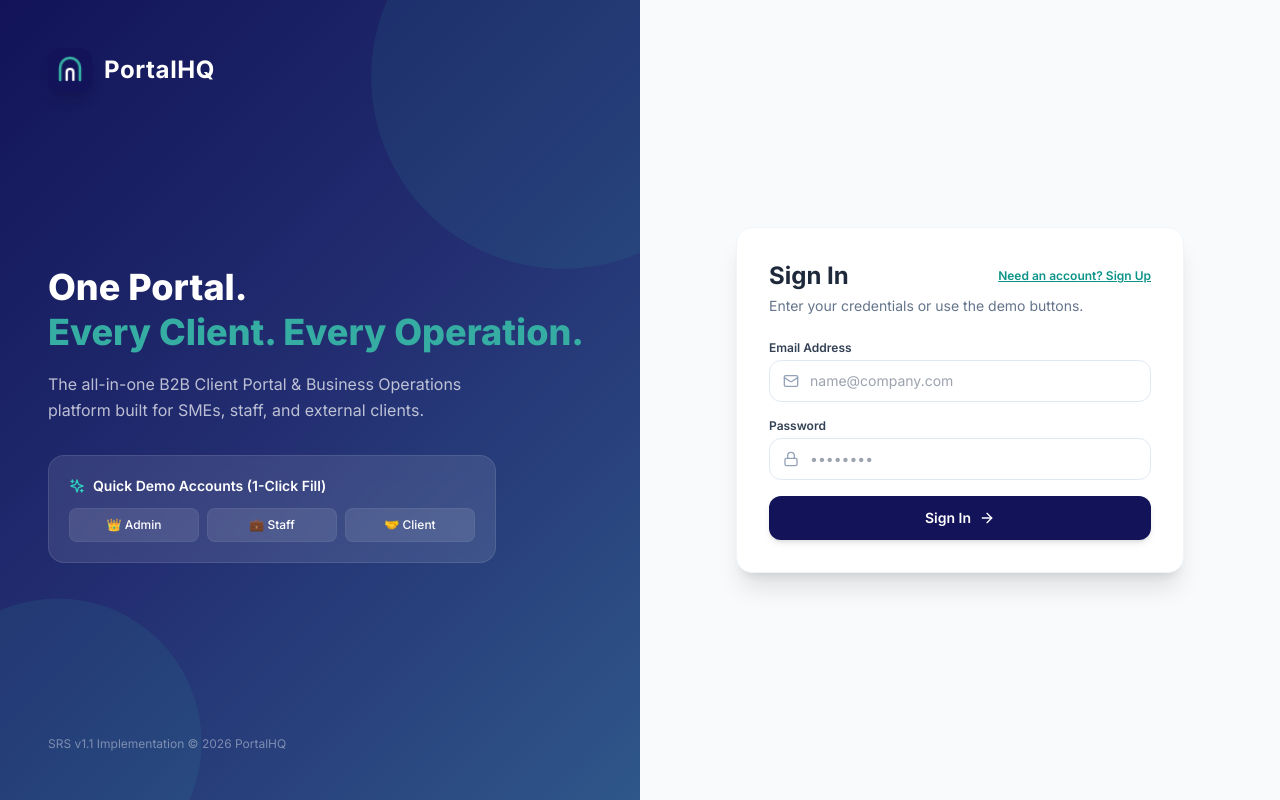
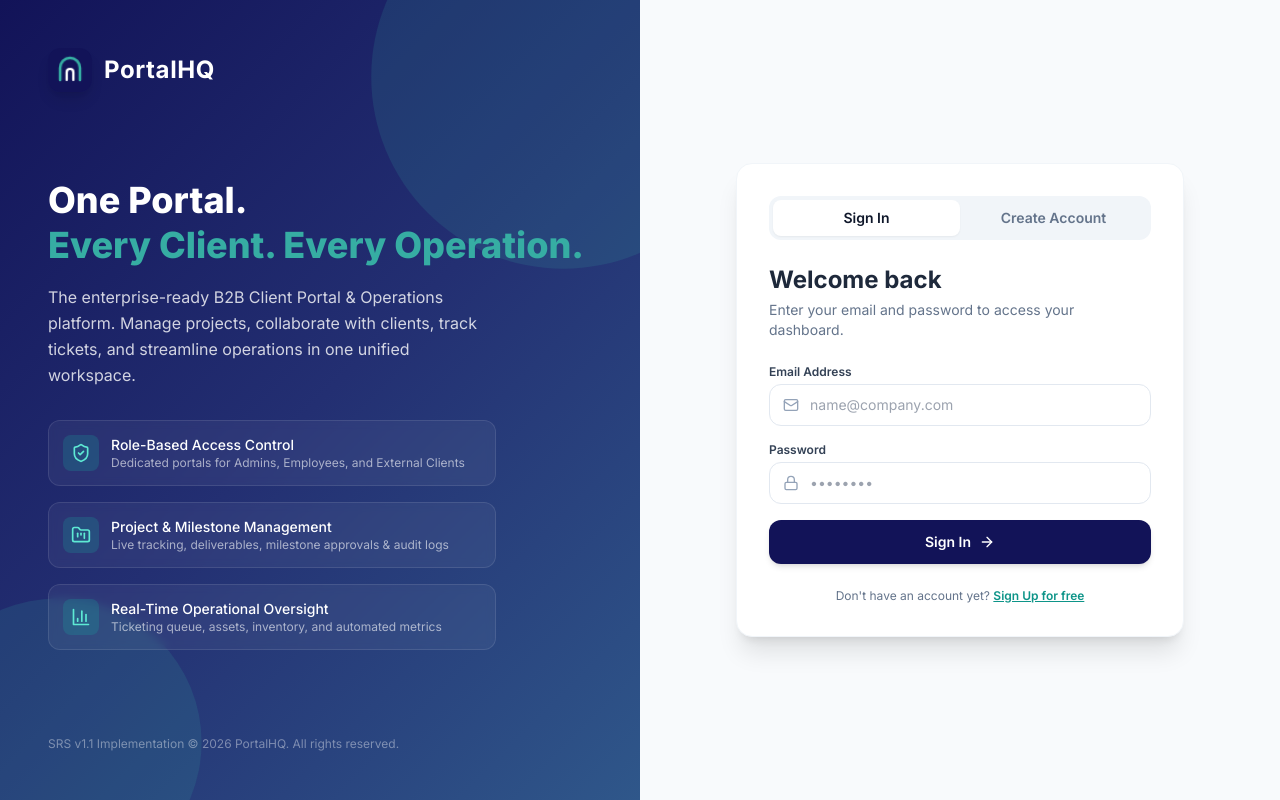
Before and after one commit to BadhonKumarRoy/PortalHQ, a React (Vite) app in the folder frontend/: page /login in a window 1280 px wide. Built offline with nearby package versions, Linux system fonts and the light colour scheme; no server answers.

Commit message:
feat: enable live Sign Up & clean up demo buttons from authentication

```diff
--- a/frontend/src/api/auth.js
+++ b/frontend/src/api/auth.js
@@ -7,6 +7,10 @@ import api from './axios';
 /** Log in with email + password. Returns access/refresh tokens and user info. */
 export const login = (email, password) =>
   api.post('/auth/login/', { email, password });
+
+/** Register a new user account. Returns access/refresh tokens and user info. */
+export const register = (data) =>
+  api.post('/auth/register/', data);
 
 /** Log out by invalidating the refresh token on the server. */
 export const logout = (refreshToken) =>
--- a/frontend/src/pages/auth/Login.jsx
+++ b/frontend/src/pages/auth/Login.jsx
@@ -1,19 +1,18 @@
 // src/pages/auth/Login.jsx
-// Login & Sign-Up page with 1-click Demo credentials
-// Supports both existing user login and new user registration.
+// Enterprise Authentication Page: Secure Sign In & Sign Up
+// Connects directly to Django REST Framework JWT endpoints.
 
 import { useState } from 'react';
 import { useNavigate } from 'react-router-dom';
 import { useAuth } from '../../context/AuthContext';
-import api from '../../api/axios';
 import toast from 'react-hot-toast';
-import { Mail, Lock, User, ArrowRight, Loader2, Sparkles } from 'lucide-react';
+import { Mail, Lock, User, ArrowRight, Loader2, ShieldCheck, BarChart3, FolderKanban } from 'lucide-react';
 
 export default function Login() {
-  const { login } = useAuth();
+  const { login, register } = useAuth();
   const navigate = useNavigate();
 
-  // Mode: 'login' or 'signup'
+  // Mode: false = 'Sign In', true = 'Create Account'
   const [isSignUp, setIsSignUp] = useState(false);
 
   // Form fields
@@ -24,57 +23,7 @@ export default function Login() {
   const [loading, setLoading] = useState(false);
   const [error, setError] = useState('');
 
-  /** Quick 1-click autofill for testing demo accounts */
-  const handleQuickFill = (demoEmail, demoPass) => {
-    setIsSignUp(false);
-    setEmail(demoEmail);
-    setPassword(demoPass);
-    setError('');
-  };
-
-  /** Handle Form Submission (Login or Sign Up) */
-  const handleSubmit = async (e) => {
-    e.preventDefault();
-    setError('');
-
-    if (!email || !password || (isSignUp && !fullName)) {
-      setError('Please fill in all required fields.');
-      return;
-    }
-
-    setLoading(true);
-    try {
-      if (isSignUp) {
-        // Register new user
-        const res = await api.post('/auth/register/', {
-          email,
-          full_name: fullName,
-          password,
-          role
-        });
-        toast.success('Account created successfully! Signing you in...');
-        // Auto-login with the new credentials
-        const user = await login(email, password);
-        redirectUser(user);
-      } else {
-        // Login existing user
-        const user = await login(email, password);
-        toast.success(`Welcome back, ${user.full_name || 'User'}!`);
-        redirectUser(user);
-      }
-    } catch (err) {
-      console.error(err);
-      const msg =
-        err.response?.data?.detail ||
-        err.response?.data?.email?.[0] ||
-        err.response?.data?.non_field_errors?.[0] ||
-        'Authentication failed. Please verify your details or backend connection.';
-      setError(msg);
-    } finally {
-      setLoading(false);
-    }
-  };
-
+  /** Redirect user based on their assigned role */
   const redirectUser = (user) => {
     if (user.role === 'ADMIN') navigate('/organization/dashboard');
     else if (user.role === 'EMPLOYEE') navigate('/employee/dashboard');
@@ -82,21 +31,91 @@ export default function Login() {
     else navigate('/');
   };
 
+  /** Handle Form Submission (Sign In or Sign Up) */
+  const handleSubmit = async (e) => {
+    e.preventDefault();
+    setError('');
+
+    // Basic front-end validation
+    if (!email.trim() || !password) {
+      setError('Please provide both your email address and password.');
+      return;
+    }
+
+    if (isSignUp && !fullName.trim()) {
+      setError('Please provide your full name to create an account.');
+      return;
+    }
+
+    if (isSignUp && password.length < 8) {
+      setError('Password must be at least 8 characters long.');
+      return;
+    }
+
+    setLoading(true);
+
+    try {
+      if (isSignUp) {
+        // Register new user account
+        const newUser = await register({
+          email: email.trim(),
+          full_name: fullName.trim(),
+          password,
+          role,
+        });
+        toast.success(`Welcome to PortalHQ, ${newUser.full_name || 'User'}!`);
+        redirectUser(newUser);
+      } else {
+        // Sign in existing user
+        const user = await login(email.trim(), password);
+        toast.success(`Welcome back, ${user.full_name || 'User'}!`);
+        redirectUser(user);
+      }
+    } catch (err) {
+      console.error('Authentication error:', err);
+      const data = err.response?.data;
+      let msg = 'Authentication failed. Please verify your details.';
+
+      if (data) {
+        if (typeof data.detail === 'string') {
+          msg = data.detail;
+        } else if (Array.isArray(data.email)) {
+          msg = data.email[0];
+        } else if (Array.isArray(data.password)) {
+          msg = data.password[0];
+        } else if (Array.isArray(data.non_field_errors)) {
+          msg = data.non_field_errors[0];
+        } else if (typeof data === 'string') {
+          msg = data;
+        }
+      }
+
+      setError(msg);
+    } finally {
+      setLoading(false);
+    }
+  };
+
   return (
     <div className="min-h-screen flex">
-      {/* ---- LEFT SIDE: Branding panel ---- */}
+      {/* ── LEFT SIDE: Branding & Features Panel (Desktop) ───────────────── */}
       <div
         className="hidden lg:flex lg:w-1/2 flex-col justify-between p-12 relative overflow-hidden"
         style={{
           background: 'linear-gradient(135deg, #121358 0%, #232F72 50%, #2F578A 100%)',
         }}
       >
-        <div className="absolute top-0 right-0 w-96 h-96 rounded-full opacity-10"
-          style={{ background: '#36ADA3', transform: 'translate(30%, -30%)' }} />
-        <div className="absolute bottom-0 left-0 w-72 h-72 rounded-full opacity-10"
-          style={{ background: '#36ADA3', transform: 'translate(-30%, 30%)' }} />
+        {/* Ambient background glow accents */}
+        <div
+          className="absolute top-0 right-0 w-96 h-96 rounded-full opacity-15"
+          style={{ background: '#36ADA3', transform: 'translate(30%, -30%)' }}
+        />
+        <div
+          className="absolute bottom-0 left-0 w-72 h-72 rounded-full opacity-15"
+          style={{ background: '#36ADA3', transform: 'translate(-30%, 30%)' }}
+        />
 
-        {/* Logo */}
+        {/* Brand Header */}
         <div className="flex items-center gap-3 relative z-10">
           <img
             src="/logo.png"
@@ -106,57 +125,60 @@ export default function Login() {
           <span className="text-white font-bold text-2xl tracking-wide">PortalHQ</span>
         </div>
 
-        {/* Hero text */}
-        <div className="relative z-10">
+        {/* Hero Copy & Value Propositions */}
+        <div className="relative z-10 my-auto py-12">
           <h1 className="text-4xl font-extrabold text-white leading-tight mb-4">
             One Portal.<br />
             <span style={{ color: '#36ADA3' }}>Every Client. Every Operation.</span>
           </h1>
-          <p className="text-white/70 text-base leading-relaxed max-w-md">
-            The all-in-one B2B Client Portal & Business Operations platform built for SMEs, staff, and external clients.
+          <p className="text-white/80 text-base leading-relaxed max-w-md mb-8">
+            The enterprise-ready B2B Client Portal & Operations platform. Manage projects, collaborate with clients, track tickets, and streamline operations in one unified workspace.
           </p>
 
-          {/* Quick Demo Credentials Box */}
-          <div className="mt-8 p-5 bg-white/10 backdrop-blur-md rounded-2xl border border-white/10 max-w-md">
-            <div className="flex items-center gap-2 text-white font-semibold text-sm mb-3">
-              <Sparkles size={16} className="text-teal-400" />
-              <span>Quick Demo Accounts (1-Click Fill)</span>
+          {/* Feature Highlights */}
+          <div className="space-y-4 max-w-md">
+            <div className="flex items-center gap-3 p-3.5 rounded-xl bg-white/5 border border-white/10 backdrop-blur-sm">
+              <div className="p-2 rounded-lg bg-teal-500/20 text-teal-300">
+                <ShieldCheck size={20} />
               </div>
-            <div className="grid grid-cols-3 gap-2">
-              <button
-                type="button"
-                onClick={() => handleQuickFill('admin@portalhq.com', 'admin123')}
-                className="py-2 px-3 bg-white/10 hover:bg-white/20 text-white text-xs font-medium rounded-lg text-center transition border border-white/5"
-              >
-                👑 Admin
-              </button>
-              <button
-                type="button"
-                onClick={() => handleQuickFill('employee@portalhq.com', 'emp123')}
-                className="py-2 px-3 bg-white/10 hover:bg-white/20 text-white text-xs font-medium rounded-lg text-center transition border border-white/5"
-              >
-                💼 Staff
-              </button>
-              <button
-                type="button"
-                onClick={() => handleQuickFill('client@portalhq.com', 'client123')}
-                className="py-2 px-3 bg-white/10 hover:bg-white/20 text-white text-xs font-medium rounded-lg text-center transition border border-white/5"
-              >
-                🤝 Client
-              </button>
+              <div>
+                <h4 className="text-white font-medium text-sm">Role-Based Access Control</h4>
+                <p className="text-white/60 text-xs">Dedicated portals for Admins, Employees, and External Clients</p>
+              </div>
+            </div>
+
+            <div className="flex items-center gap-3 p-3.5 rounded-xl bg-white/5 border border-white/10 backdrop-blur-sm">
+              <div className="p-2 rounded-lg bg-teal-500/20 text-teal-300">
+                <FolderKanban size={20} />
+              </div>
+              <div>
+                <h4 className="text-white font-medium text-sm">Project & Milestone Management</h4>
+                <p className="text-white/60 text-xs">Live tracking, deliverables, milestone approvals & audit logs</p>
+              </div>
+            </div>
+
+            <div className="flex items-center gap-3 p-3.5 rounded-xl bg-white/5 border border-white/10 backdrop-blur-sm">
+              <div className="p-2 rounded-lg bg-teal-500/20 text-teal-300">
+                <BarChart3 size={20} />
+              </div>
+              <div>
+                <h4 className="text-white font-medium text-sm">Real-Time Operational Oversight</h4>
+                <p className="text-white/60 text-xs">Ticketing queue, assets, inventory, and automated metrics</p>
+              </div>
             </div>
           </div>
         </div>
 
+        {/* Footer */}
         <p className="text-white/40 text-xs relative z-10">
-          SRS v1.1 Implementation &copy; 2026 PortalHQ
+          SRS v1.1 Implementation &copy; 2026 PortalHQ. All rights reserved.
         </p>
       </div>
 
-      {/* ---- RIGHT SIDE: Form ---- */}
-      <div className="flex-1 flex flex-col justify-center items-center p-4 sm:p-6 bg-slate-50 min-h-screen">
+      {/* ── RIGHT SIDE: Form Panel (Mobile & Desktop) ────────────────────── */}
+      <div className="flex-1 flex flex-col justify-center items-center p-4 sm:p-8 bg-slate-50 min-h-screen">
         <div className="w-full max-w-md">
-          {/* Mobile brand header (visible on phone screens) */}
+          {/* Mobile brand header (visible on phone and tablet screens) */}
           <div className="flex flex-col items-center mb-6 lg:hidden">
             <div className="flex items-center gap-2.5">
               <img
@@ -167,69 +189,63 @@ export default function Login() {
               <span className="font-extrabold text-2xl text-slate-900 tracking-tight">PortalHQ</span>
             </div>
             <p className="text-xs text-slate-500 mt-1">One Portal. Every Client. Every Operation.</p>
+          </div>
 
-            {/* Mobile 1-Click Demo Buttons */}
-            <div className="w-full mt-4 p-3 bg-white rounded-xl border border-slate-200 shadow-sm">
-              <div className="flex items-center justify-between text-xs font-semibold text-slate-700 mb-2">
-                <span className="flex items-center gap-1 text-teal-600">
-                  <Sparkles size={14} /> Quick Demo Login:
-                </span>
-              </div>
-              <div className="grid grid-cols-3 gap-1.5">
+          <div className="bg-white rounded-2xl shadow-xl border border-slate-100 p-6 sm:p-8">
+            {/* Tab Switcher: Sign In vs Sign Up */}
+            <div className="grid grid-cols-2 p-1 bg-slate-100 rounded-xl mb-6">
               <button
                 type="button"
-                  onClick={() => handleQuickFill('admin@portalhq.com', 'admin123')}
-                  className="py-1.5 px-2 bg-slate-100 hover:bg-slate-200 text-slate-800 text-xs font-medium rounded-lg text-center transition"
+                onClick={() => {
+                  setIsSignUp(false);
+                  setError('');
+                }}
+                className={`py-2 text-sm font-semibold rounded-lg transition-all ${
+                  !isSignUp
+                    ? 'bg-white text-slate-900 shadow-sm'
+                    : 'text-slate-500 hover:text-slate-900'
+                }`}
               >
-                  👑 Admin
+                Sign In
               </button>
               <button
                 type="button"
-                  onClick={() => handleQuickFill('employee@portalhq.com', 'emp123')}
-                  className="py-1.5 px-2 bg-slate-100 hover:bg-slate-200 text-slate-800 text-xs font-medium rounded-lg text-center transition"
+                onClick={() => {
+                  setIsSignUp(true);
+                  setError('');
+                }}
+                className={`py-2 text-sm font-semibold rounded-lg transition-all ${
+                  isSignUp
+                    ? 'bg-white text-slate-900 shadow-sm'
+                    : 'text-slate-500 hover:text-slate-900'
+                }`}
               >
-                  💼 Staff
-                </button>
-                <button
-                  type="button"
-                  onClick={() => handleQuickFill('client@portalhq.com', 'client123')}
-                  className="py-1.5 px-2 bg-slate-100 hover:bg-slate-200 text-slate-800 text-xs font-medium rounded-lg text-center transition"
-                >
-                  🤝 Client
+                Create Account
               </button>
             </div>
-            </div>
-          </div>
 
-          <div className="bg-white rounded-2xl shadow-xl border border-slate-100 p-6 sm:p-8">
+            {/* Header copy */}
             <div className="mb-6">
-              <div className="flex justify-between items-center">
               <h2 className="text-xl sm:text-2xl font-bold text-slate-800">
-                  {isSignUp ? 'Create an Account' : 'Sign In'}
+                {isSignUp ? 'Create your account' : 'Welcome back'}
               </h2>
-                <button
-                  type="button"
-                  onClick={() => { setIsSignUp(!isSignUp); setError(''); }}
-                  className="text-xs font-semibold text-teal-600 hover:text-teal-700 underline"
-                >
-                  {isSignUp ? 'Already have an account?' : 'Need an account? Sign Up'}
-                </button>
-              </div>
               <p className="text-slate-500 text-xs sm:text-sm mt-1">
                 {isSignUp
-                  ? 'Sign up to explore the PortalHQ workspace.'
-                  : 'Enter your credentials or use the demo buttons.'}
+                  ? 'Enter your details to create an account and join PortalHQ.'
+                  : 'Enter your email and password to access your dashboard.'}
               </p>
             </div>
 
+            {/* Form */}
             <form onSubmit={handleSubmit} className="space-y-4">
+              {/* Error Alert Box */}
               {error && (
                 <div className="bg-red-50 border border-red-200 text-red-700 text-xs px-4 py-3 rounded-xl leading-relaxed">
                   {error}
                 </div>
               )}
 
-              {/* Full Name (Sign Up only) */}
+              {/* Full Name field (Sign Up only) */}
               {isSignUp && (
                 <div className="flex flex-col gap-1">
                   <label className="text-xs font-semibold text-slate-700">Full Name</label>
@@ -241,13 +257,13 @@ export default function Login() {
                       onChange={(e) => setFullName(e.target.value)}
                       placeholder="Jane Doe"
                       required={isSignUp}
-                      className="w-full pl-10 pr-4 py-2.5 text-sm border border-slate-200 rounded-xl focus:ring-2 focus:ring-teal-500/20 focus:border-teal-500 transition"
+                      className="w-full pl-10 pr-4 py-2.5 text-sm border border-slate-200 rounded-xl focus:ring-2 focus:ring-teal-500/20 focus:border-teal-500 transition outline-none"
                     />
                   </div>
                 </div>
               )}
 
-              {/* Email field */}
+              {/* Email Address field */}
               <div className="flex flex-col gap-1">
                 <label className="text-xs font-semibold text-slate-700">Email Address</label>
                 <div className="relative">
@@ -258,14 +274,19 @@ export default function Login() {
                     onChange={(e) => setEmail(e.target.value)}
                     placeholder="name@company.com"
                     required
-                    className="w-full pl-10 pr-4 py-2.5 text-sm border border-slate-200 rounded-xl focus:ring-2 focus:ring-teal-500/20 focus:border-teal-500 transition"
+                    className="w-full pl-10 pr-4 py-2.5 text-sm border border-slate-200 rounded-xl focus:ring-2 focus:ring-teal-500/20 focus:border-teal-500 transition outline-none"
                   />
                 </div>
               </div>
 
               {/* Password field */}
               <div className="flex flex-col gap-1">
+                <div className="flex justify-between items-center">
                   <label className="text-xs font-semibold text-slate-700">Password</label>
+                  {isSignUp && (
+                    <span className="text-[11px] text-slate-400">Min. 8 characters</span>
+                  )}
+                </div>
                 <div className="relative">
                   <Lock size={16} className="absolute left-3.5 top-1/2 -translate-y-1/2 text-slate-400" />
                   <input
@@ -274,7 +295,7 @@ export default function Login() {
                     onChange={(e) => setPassword(e.target.value)}
                     placeholder="••••••••"
                     required
-                    className="w-full pl-10 pr-4 py-2.5 text-sm border border-slate-200 rounded-xl focus:ring-2 focus:ring-teal-500/20 focus:border-teal-500 transition"
+                    className="w-full pl-10 pr-4 py-2.5 text-sm border border-slate-200 rounded-xl focus:ring-2 focus:ring-teal-500/20 focus:border-teal-500 transition outline-none"
                   />
                 </div>
               </div>
@@ -282,11 +303,11 @@ export default function Login() {
               {/* Role Selection (Sign Up only) */}
               {isSignUp && (
                 <div className="flex flex-col gap-1">
-                  <label className="text-xs font-semibold text-slate-700">Account Type</label>
+                  <label className="text-xs font-semibold text-slate-700">Account Role</label>
                   <select
                     value={role}
                     onChange={(e) => setRole(e.target.value)}
-                    className="w-full px-3 py-2.5 text-sm border border-slate-200 rounded-xl focus:ring-2 focus:ring-teal-500/20 focus:border-teal-500 transition bg-white"
+                    className="w-full px-3 py-2.5 text-sm border border-slate-200 rounded-xl focus:ring-2 focus:ring-teal-500/20 focus:border-teal-500 transition bg-white outline-none cursor-pointer"
                   >
                     <option value="ADMIN">Organization Admin</option>
                     <option value="EMPLOYEE">Staff / Employee</option>
@@ -295,11 +316,11 @@ export default function Login() {
                 </div>
               )}
 
-              {/* Submit button */}
+              {/* Submit Button */}
               <button
                 type="submit"
                 disabled={loading}
-                className="w-full flex items-center justify-center gap-2 py-3 px-6 rounded-xl text-white font-semibold text-sm transition-all duration-200 disabled:opacity-70 shadow-md hover:shadow-lg mt-2"
+                className="w-full flex items-center justify-center gap-2 py-3 px-6 rounded-xl text-white font-semibold text-sm transition-all duration-200 disabled:opacity-70 shadow-md hover:shadow-lg mt-2 cursor-pointer"
                 style={{ background: '#121358' }}
               >
                 {loading ? (
@@ -315,6 +336,23 @@ export default function Login() {
                 )}
               </button>
             </form>
+
+            {/* Bottom switcher helper */}
+            <div className="mt-6 text-center">
+              <p className="text-xs text-slate-500">
+                {isSignUp ? 'Already registered? ' : "Don't have an account yet? "}
+                <button
+                  type="button"
+                  onClick={() => {
+                    setIsSignUp(!isSignUp);
+                    setError('');
+                  }}
+                  className="font-semibold text-teal-600 hover:text-teal-700 underline cursor-pointer"
+                >
+                  {isSignUp ? 'Sign In here' : 'Sign Up for free'}
+                </button>
+              </p>
+            </div>
           </div>
         </div>
       </div>
--- a/frontend/src/pages/organization/Dashboard.jsx
+++ b/frontend/src/pages/organization/Dashboard.jsx
@@ -102,7 +102,7 @@ export default function OrgDashboard() {
       <div className="flex flex-col sm:flex-row sm:items-center justify-between gap-4">
         <div>
           <h2 className="text-2xl font-bold text-slate-800">
-            {greeting}, {user?.first_name || 'Admin'}! 👋
+            {greeting}, {user?.full_name?.split(' ')?.[0] || 'Admin'}! 👋
           </h2>
           <p className="text-slate-500 mt-1">Here's what's happening in your organization today.</p>
         </div>
```
Also changed, not shown: frontend/src/components/layout/Header.jsx (+11 -5 lines), frontend/src/context/AuthContext.jsx (+11 -2 lines), 1 other file (tests, documents, lock files or other folders). Lines whose indentation alone changed are shown as unchanged.
